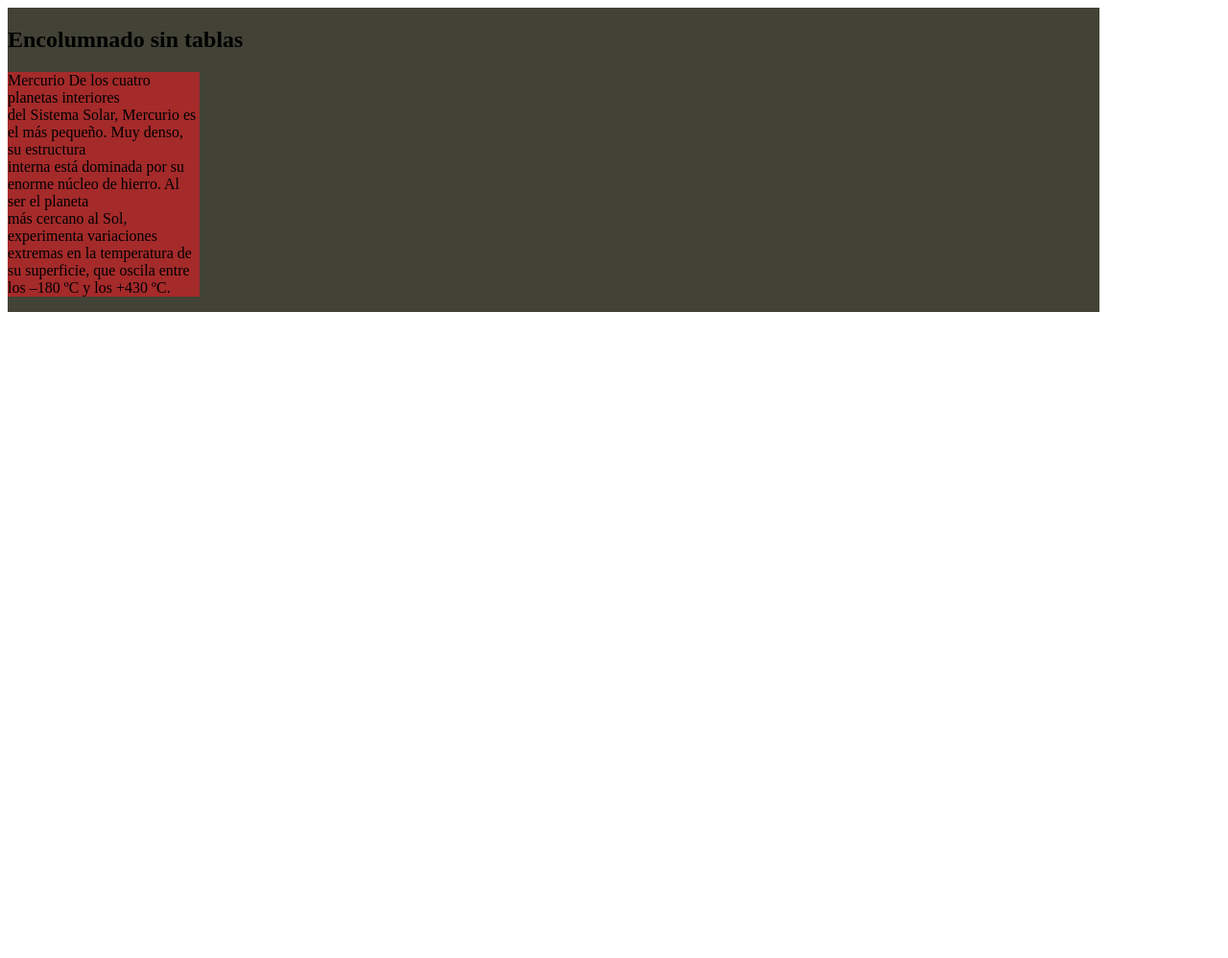
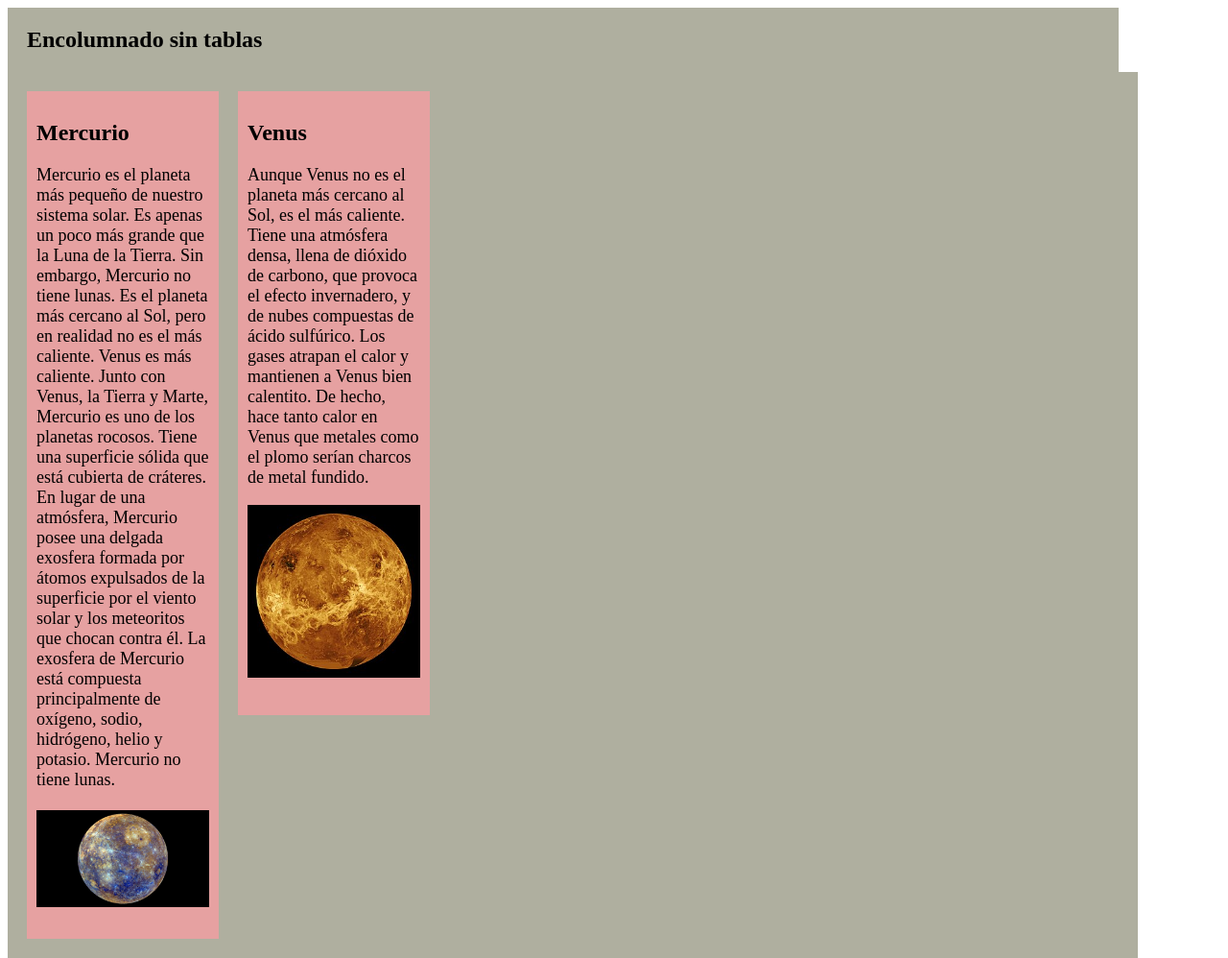
Before and after one commit to DamianMartinez28885/prof, a PHP site: page /Css/cssParte1/divencolumnados/index.html in a window 1280 px wide. Shown: the whole page at 96% size. Before the commit the page ends 325 px from the top, so only its background shows below. Run offline with PHP 8.4, Linux system fonts and the light colour scheme.

Commit message:
acutalizar github

```diff
--- a/Css/cssParte1/divencolumnados/divencolumnados.css
+++ b/Css/cssParte1/divencolumnados/divencolumnados.css
@@ -1,13 +1,55 @@
 .divprincipal {
     width: 90%;
-    right: 500px;
-    background-color: rgb(66, 66, 54);
+    max-width: 100%;
+    background-color: rgb(175, 175, 159);
     margin: auto;
     float: left;
+    padding: 20px;
+    padding-left: 20px;
+    display: flex;
+}
+
+p {
+    font-size: large;
+}
+
+.divtitulo {
+    width: 90%;
+    right: 500px;
+    background-color: rgb(175, 175, 159);
+    margin: auto;
+    float: left;
+    padding: auto;
+    padding-left: 20px;
+    display: flex;
+
 }
 
 .primerdiv {
     width: 200px;
-    right: 600px;
-    background-color: brown;
+    max-height: 100%;
+    background-color: rgb(230, 161, 161);
+    box-sizing: content-box;
+    margin-right: 10px;
+    padding: 10px;
+    padding: auto;
+    box-sizing: border-box;
 }
+
+img {
+    max-width: 100%;
+
+}
+
+.segundodiv {
+    width: 200px;
+    height: 650px;
+    background-color: rgb(230, 161, 161);
+    box-sizing: content-box;
+    margin-left: 10px;
+    margin-right: 10px;
+    padding: 10px;
+    padding: auto;
+    box-sizing: border-box;
+
+}
--- a/Css/cssParte1/divencolumnados/index.html
+++ b/Css/cssParte1/divencolumnados/index.html
@@ -7,14 +7,29 @@
     <link rel="stylesheet" href="./divencolumnados.css">
 </head>
 <body>
+    <div class="divtitulo"><h2>Encolumnado sin tablas</h2> </div>
     <div class="divprincipal">
-        <h2>Encolumnado sin tablas</h2>
-        <div class="primerdiv"><p>Mercurio De los cuatro planetas interiores <br>
-            del Sistema Solar, Mercurio es el más pequeño. Muy denso, su estructura <br>
-             interna está dominada por su enorme núcleo de hierro. Al ser el planeta  <br>
-             más cercano al Sol, experimenta variaciones extremas en la temperatura de <br>
-              su superficie, que oscila entre los –180 ºC y los +430 ºC.</p></div>
-        <div class="segundodiv"></div>
+
+        <div class="primerdiv">
+            <h2>Mercurio</h2>
+            <p>Mercurio es el planeta más pequeño de nuestro sistema solar. Es apenas un poco más grande que la Luna de la Tierra.
+            Sin embargo, Mercurio no tiene lunas. Es el planeta más cercano al Sol, pero en realidad no es el más caliente. Venus es más caliente.
+            Junto con Venus, la Tierra y Marte, Mercurio es uno de los planetas rocosos. Tiene una superficie sólida que está cubierta de cráteres.
+            En lugar de una atmósfera, Mercurio posee una delgada exosfera formada por átomos expulsados de la superficie por el viento solar y los
+            meteoritos que chocan contra él. La exosfera de Mercurio está compuesta principalmente de oxígeno, sodio, hidrógeno, helio y potasio. Mercurio no tiene lunas. <br>
+            <br>
+            <img src="./mercurio.jpg" class="imgmercurio">
+
+        </p>
+            </div>
+        <div class="segundodiv">
+            <h2>Venus</h2>
+            <p>Aunque Venus no es el planeta más cercano al Sol, es el más caliente. Tiene una atmósfera densa, llena de dióxido de carbono, que provoca el efecto invernadero,
+                y de nubes compuestas de ácido sulfúrico. Los gases atrapan el calor y mantienen a Venus bien calentito. De hecho, hace tanto calor en Venus que metales como
+                el plomo serían charcos de metal fundido.</p>
+                <img src="./venus.jpg" class="imgvenus">
+
+        </div>
         <div class="tercerdiv"></div>
         <div class="cuartodiv"></div>
         <div class="quintodiv"></div>
```
Also changed, not shown: Css/cssParte1/divenfilas/divenfila.css (+31 -15 lines), Css/cssParte1/divencolumnados/mercurio.jpg (added), Css/cssParte1/divencolumnados/venus.jpg (added).
